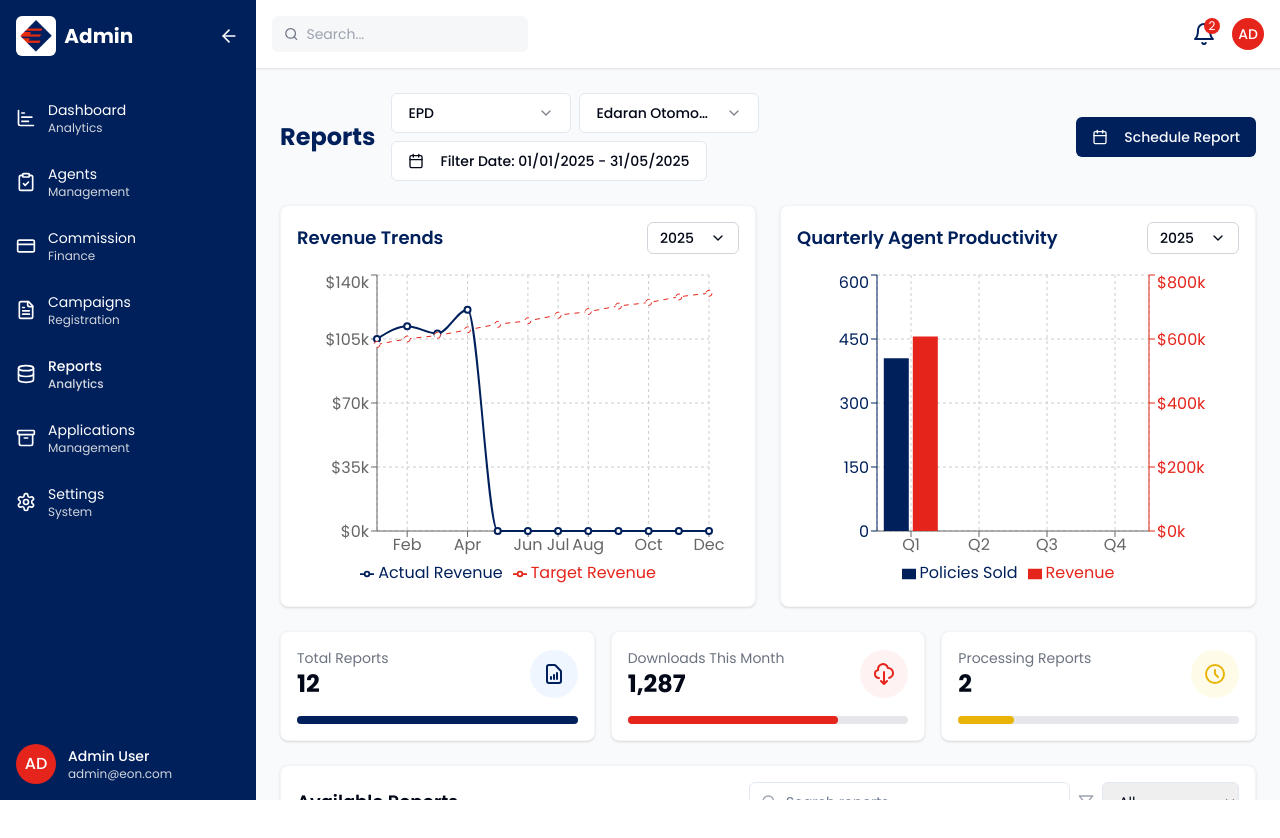
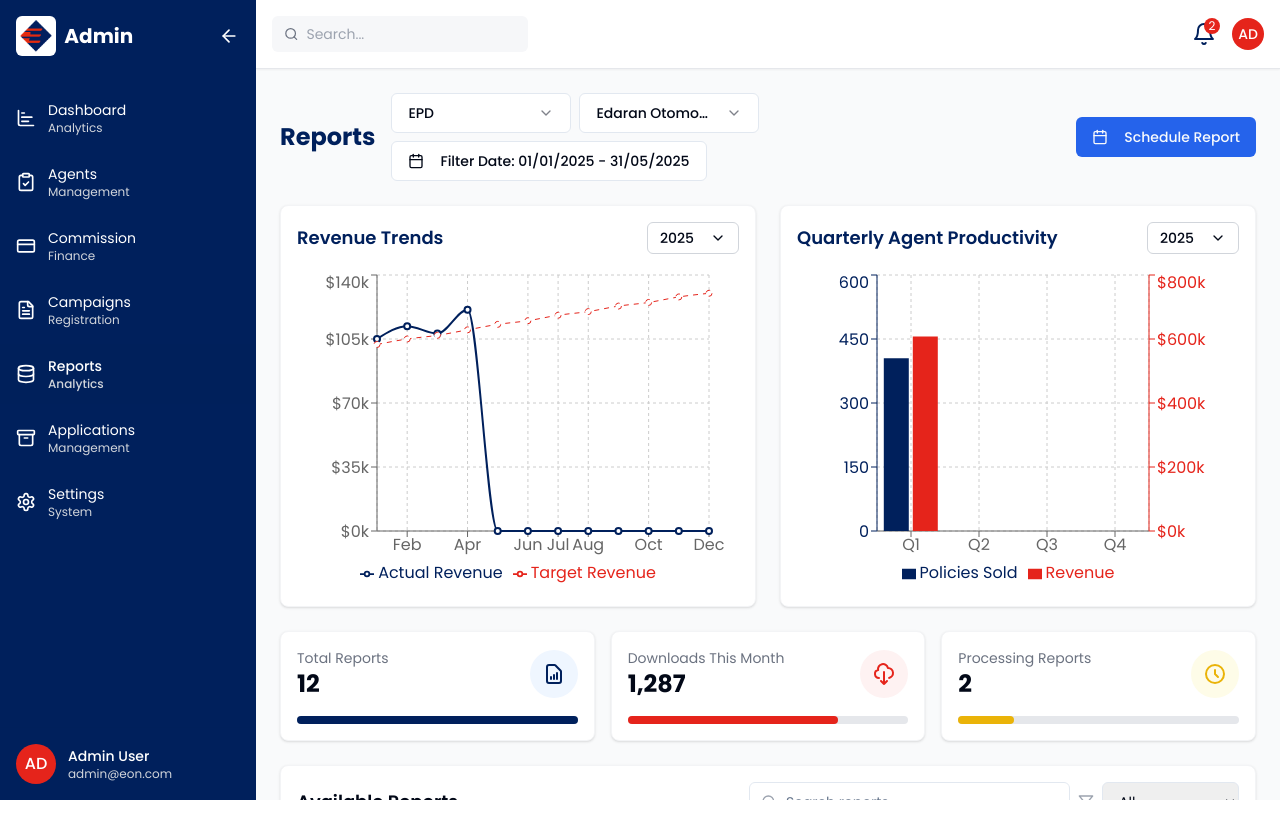
Before and after one commit to danishrkft/eon-agent-onboarding-backend, a React (Vite) app: page /reports in a window 1280 px wide. Shown: the top 838 px of the page. Built offline with nearby package versions, Linux system fonts and the light colour scheme.

Commit message:
Visual edit in Lovable
Edited UI in Lovable

```diff
--- a/src/pages/Reports.tsx
+++ b/src/pages/Reports.tsx
@@ -341,12 +341,8 @@ const Reports = () => {
         <div className="flex flex-col md:flex-row items-start md:items-center justify-between gap-4">
           <h1 className="text-2xl font-bold text-[#00205C]">Reports</h1>
           <div className="flex flex-col sm:flex-row items-start sm:items-center gap-2">
-            <FilterDropdowns
-              onDateChange={setDateRange}
-              onCompanyChange={setCompany}
-              onBranchChange={setBranch}
-            />
-            <Button className="bg-[#00205C] hover:bg-[#001845]">
+            <FilterDropdowns onDateChange={setDateRange} onCompanyChange={setCompany} onBranchChange={setBranch} />
+            <Button className="bg-blue-600 hover:bg-blue-500">
               <Calendar className="mr-2 h-4 w-4" />
               Schedule Report
             </Button>
```
